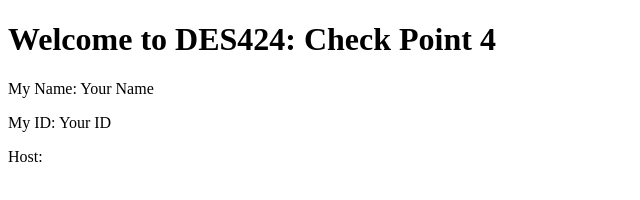
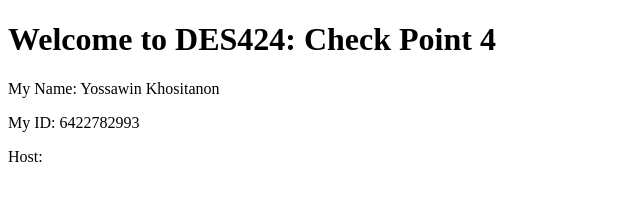
Before and after one commit to HappyEndesu/DES424_6422782993, a plain HTML site: page src/check4.html in a window 1280 px wide. Shown: the whole page, without its empty margins (0-640 px from the left). Drawn offline with Linux system fonts and the light colour scheme.

Commit message:
Update check4.html 01

```diff
--- a/src/check4.html
+++ b/src/check4.html
@@ -2,8 +2,8 @@
 <html>
   <body>
     <h1>Welcome to DES424: Check Point 4</h1>
-    <p>My Name: Your Name</p>
-    <p>My ID: Your ID</p>
+    <p>My Name: Yossawin Khositanon</p>
+    <p>My ID: 6422782993</p>
     <p>Host: <MY_HOST></p>
   </body>
 </html>
```
